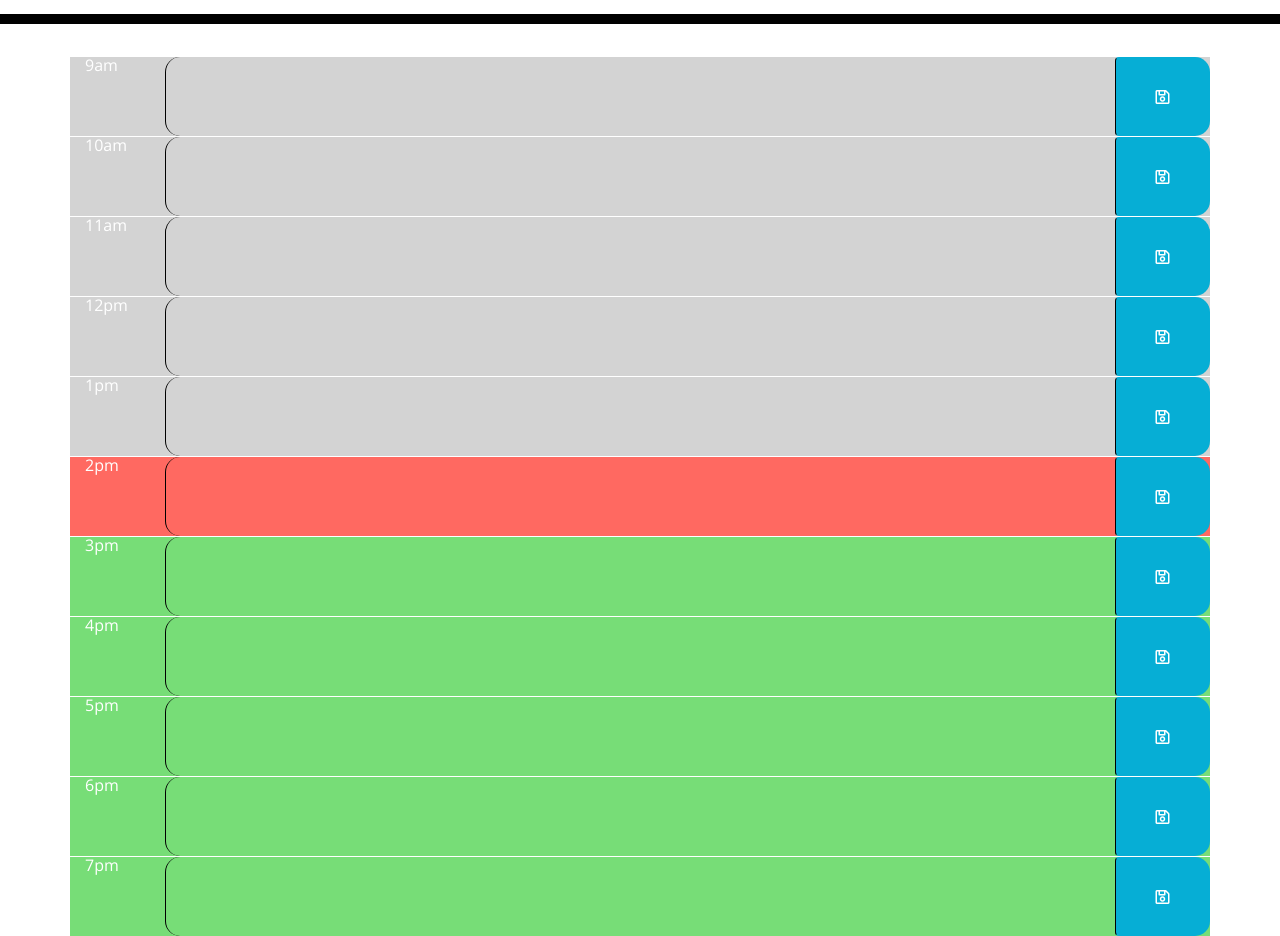
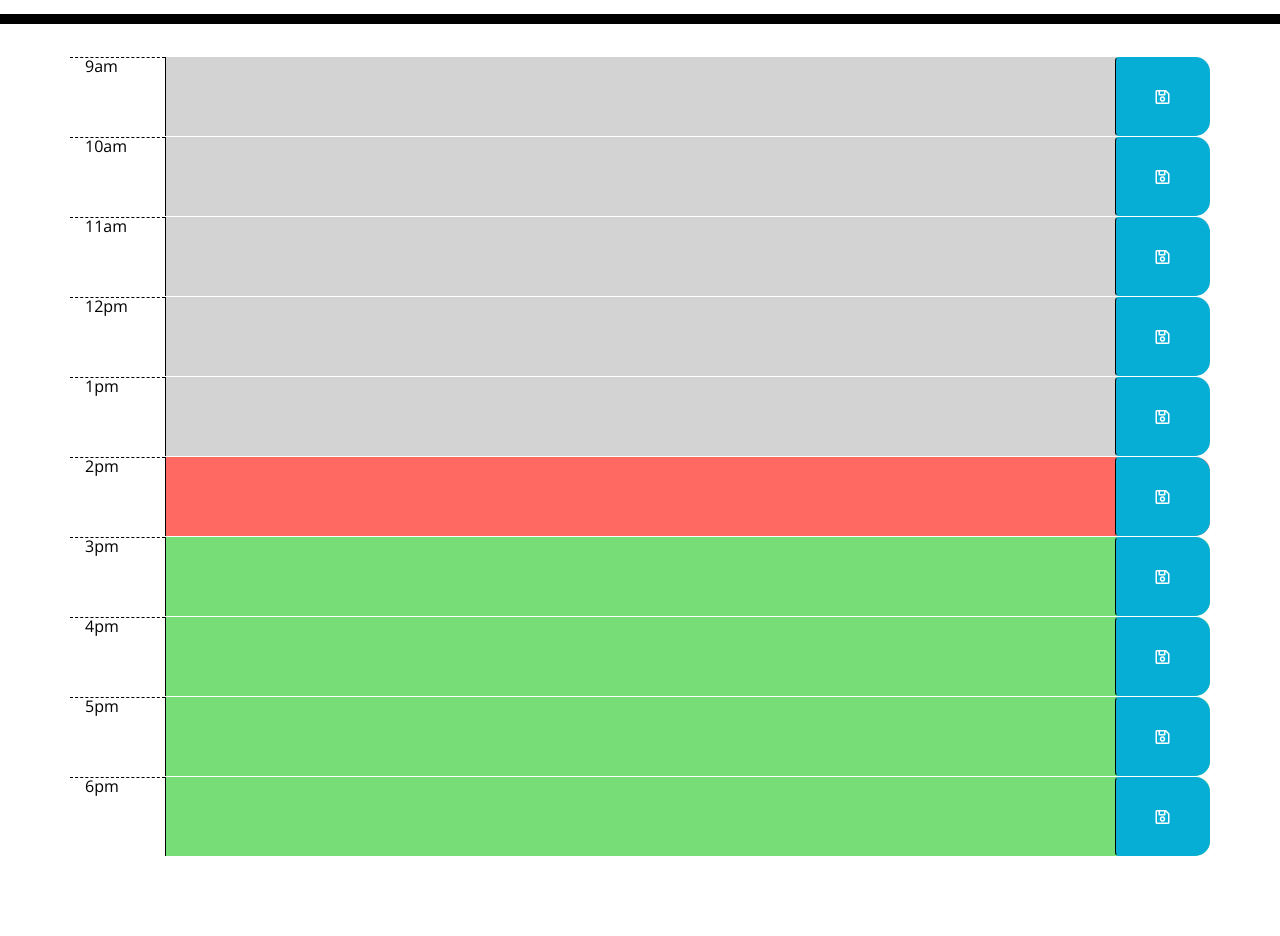
Before and after one commit to gwenewasko/hw5, a plain HTML site: page index.html in a window 1280 px wide. Shown: the part 280-1216 px from the top of the page. After the commit the page ends 1136 px from the top, so only its background shows below. Drawn offline with nearby package versions, Linux system fonts and the light colour scheme.

Commit message:
finishing last bit of code to fix corner radius

```diff
--- a/assets/main.css
+++ b/assets/main.css
@@ -41,14 +41,14 @@ textarea {
 }
 
 .time-block {
-  text-align: center;
-  border-radius: 15px;
+  text-align: left;
 }
 
 .row {
   white-space: pre-wrap;
   height: 80px;
   border-top: 1px solid white;
+  border-radius: 15px;
 }
 
 .past {
--- a/index.html
+++ b/index.html
@@ -15,7 +15,7 @@
 </head>
 
 <body>
-    <header class=" jumbotron">
+    <header class="jumbotron">
         <h1 class="display-3">Work Day Scheduler</h1>
         <p class="lead">A simple calendar app for scheduling your work day</p>
         <p id="currentDay" class="lead">January 10th, 2022</p>
@@ -24,7 +24,7 @@
         <!-- Timeblocks go here -->
         <div class="row js-row" id="hour9" data-hour="9">
             <!-- Time -->
-            <div class="col-1">9am</div>
+            <div class="col-1 hour">9am</div>
             <!-- Event/Task -->
             <textarea class="col-10 js-task time-block" id="currentTime"></textarea>
             <!-- Save button -->
@@ -33,7 +33,7 @@
         </div>
         <div class="row js-row" id="hour10" data-hour="10">
             <!-- Time -->
-            <div class="col-1">10am</div>
+            <div class="col-1 hour">10am</div>
             <!-- Event/Task -->
             <textarea class="col-10 js-task time-block" id="currentTime"></textarea>
             <!-- Save button -->
@@ -42,7 +42,7 @@
         </div>
         <div class="row js-row" id="hour11" data-hour="11">
             <!-- Time -->
-            <div class="col-1">11am</div>
+            <div class="col-1 hour">11am</div>
             <!-- Event/Task -->
             <textarea class="col-10 js-task time-block" id="currentTime"></textarea>
             <!-- Save button -->
@@ -51,7 +51,7 @@
         </div>
         <div class="row js-row" id="hour12" data-hour="12">
             <!-- Time -->
-            <div class="col-1">12pm</div>
+            <div class="col-1 hour">12pm</div>
             <!-- Event/Task -->
             <textarea class="col-10 js-task time-block" id="currentTime"></textarea>
             <!-- Save button -->
@@ -60,7 +60,7 @@
         </div>
         <div class="row js-row" id="hour13" data-hour="13">
             <!-- Time -->
-            <div class="col-1">1pm</div>
+            <div class="col-1 hour">1pm</div>
             <!-- Event/Task -->
             <textarea class="col-10 js-task time-block" id="currentTime"></textarea>
             <!-- Save button -->
@@ -69,7 +69,7 @@
         </div>
         <div class="row js-row" id="hour14" data-hour="14">
             <!-- Time -->
-            <div class="col-1">2pm</div>
+            <div class="col-1 hour">2pm</div>
             <!-- Event/Task -->
             <textarea class="col-10 js-task time-block" id="currentTime"></textarea>
             <!-- Save button -->
@@ -78,7 +78,7 @@
         </div>
         <div class="row js-row" id="hour15" data-hour="15">
             <!-- Time -->
-            <div class="col-1">3pm</div>
+            <div class="col-1 hour">3pm</div>
             <!-- Event/Task -->
             <textarea class="col-10 js-task time-block" id="currentTime"></textarea>
             <!-- Save button -->
@@ -87,7 +87,7 @@
         </div>
         <div class="row js-row" id="hour16" data-hour="16">
             <!-- Time -->
-            <div class="col-1">4pm</div>
+            <div class="col-1 hour">4pm</div>
             <!-- Event/Task -->
             <textarea class="col-10 js-task time-block" id="currentTime"></textarea>
             <!-- Save button -->
@@ -96,7 +96,7 @@
         </div>
         <div class="row js-row" id="hour17" data-hour="17">
             <!-- Time -->
-            <div class="col-1">5pm</div>
+            <div class="col-1 hour">5pm</div>
             <!-- Event/Task -->
             <textarea class="col-10 js-task time-block" id="currentTime"></textarea>
             <!-- Save button -->
@@ -105,16 +105,7 @@
         </div>
         <div class="row js-row" id="hour18" data-hour="18">
             <!-- Time -->
-            <div class="col-1">6pm</div>
-            <!-- Event/Task -->
-            <textarea class="col-10 js-task time-block" id="currentTime"></textarea>
-            <!-- Save button -->
-            <button class="btn col-1 js-btn saveBtn far fa-save"></i></button>
-
-        </div>
-        <div class="row js-row" id="hour19" data-hour="19">
-            <!-- Time -->
-            <div class="col-1">7pm</div>
+            <div class="col-1 hour">6pm</div>
             <!-- Event/Task -->
             <textarea class="col-10 js-task time-block" id="currentTime"></textarea>
             <!-- Save button -->
```
